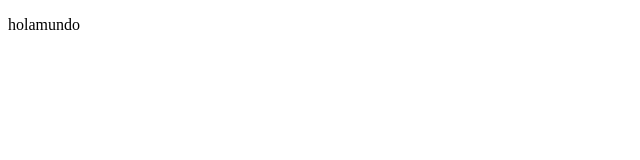
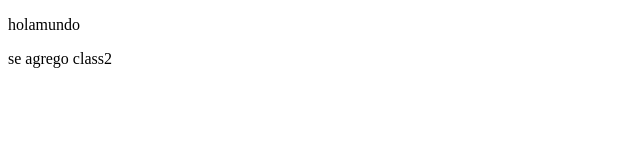
Before and after one commit to aymnaoluded/clase-3, a plain HTML site: page index.html in a window 1280 px wide. Shown: the full height of the page, 0-640 px from the left. Drawn offline with Linux system fonts and the light colour scheme.

Commit message:
class2 agregada

```diff
--- a/index.html
+++ b/index.html
@@ -8,5 +8,6 @@
 <body>
     <p>holamundo</p>
 
+    <p> se agrego class2</p>
 </body>
 </html>
```
